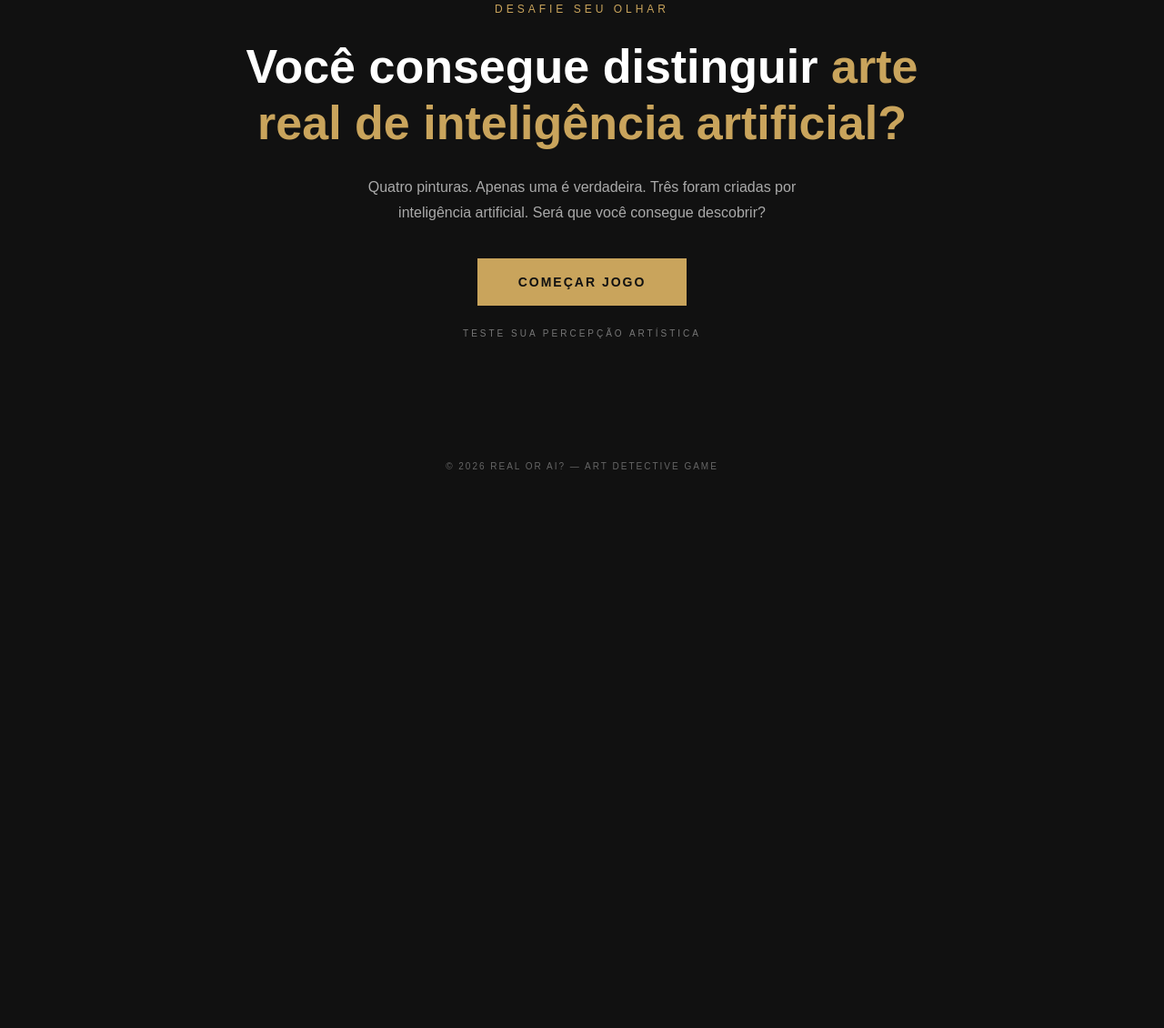
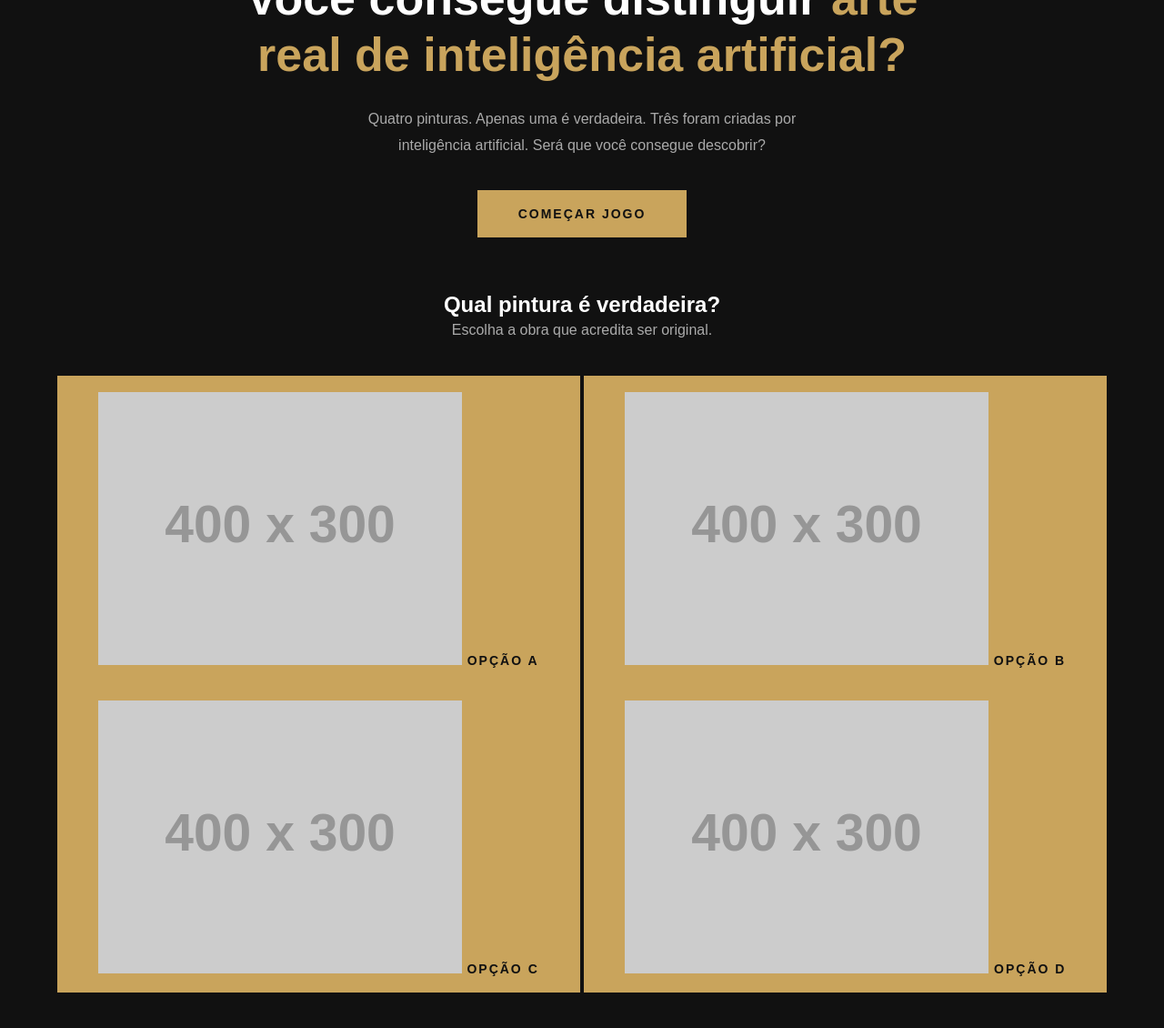
Before and after one commit to davimingues-ship-it/Art-Detective, a plain HTML site: page index.html in a window 1280 px wide. Shown: the part 242-1372 px from the top of the page at 91% size. Before the commit the page ends 800 px from the top, so only its background shows below. Drawn offline with Linux system fonts and the light colour scheme; placeholder pictures from the web are drawn by us.

Commit message:
Update index.html

```diff
--- a/index.html
+++ b/index.html
@@ -1,13 +1,10 @@
 
 <!DOCTYPE html>
 <html lang="pt-BR">
-
 <head>
     <meta charset="UTF-8">
     <meta name="viewport" content="width=device-width, initial-scale=1.0">
-
     <title>Real or AI?</title>
-
     <link rel="stylesheet" href="style.css">
 </head>
 
@@ -15,16 +12,20 @@
 
     <main class="container">
 
+        <!-- TELA INICIAL -->
+
+        <section id="home-screen">
+
             <header>
                 <h1>REAL <span>OR</span> AI?</h1>
                 <p class="subtitle">THE ART DETECTIVE GAME</p>
             </header>
 
-        <section class="welcome">
-
+            <div class="welcome">
                 <p class="tag">DESAFIE SEU OLHAR</p>
 
-            <h2>Você consegue distinguir
+                <h2>
+                    Você consegue distinguir
                     <span>arte real de inteligência artificial?</span>
                 </h2>
 
@@ -37,14 +38,47 @@
                 <button id="start-button">
                     COMEÇAR JOGO
                 </button>
-
-            <p class="note">TESTE SUA PERCEPÇÃO ARTÍSTICA</p>
+            </div>
 
         </section>
 
-        <footer>
-            © 2026 REAL OR AI? — ART DETECTIVE GAME
-        </footer>
+        <!-- TELA DO JOGO -->
+
+        <section id="game-screen" class="hidden">
+
+            <h2>Qual pintura é verdadeira?</h2>
+
+            <p class="description">
+                Escolha a obra que acredita ser original.
+            </p>
+
+            <div class="paintings">
+
+                <button class="painting" data-answer="A">
+                    <img src="https://placehold.co/400x300/333333/ffffff?text=Pintura+A" alt="Pintura A">
+                    <span>OPÇÃO A</span>
+                </button>
+
+                <button class="painting" data-answer="B">
+                    <img src="https://placehold.co/400x300/444444/ffffff?text=Pintura+B" alt="Pintura B">
+                    <span>OPÇÃO B</span>
+                </button>
+
+                <button class="painting" data-answer="C">
+                    <img src="https://placehold.co/400x300/555555/ffffff?text=Pintura+C" alt="Pintura C">
+                    <span>OPÇÃO C</span>
+                </button>
+
+                <button class="painting" data-answer="D">
+                    <img src="https://placehold.co/400x300/666666/ffffff?text=Pintura+D" alt="Pintura D">
+                    <span>OPÇÃO D</span>
+                </button>
+
+            </div>
+
+            <p id="result"></p>
+
+        </section>
 
     </main>
 
```
Lines whose indentation alone changed are shown as unchanged.
